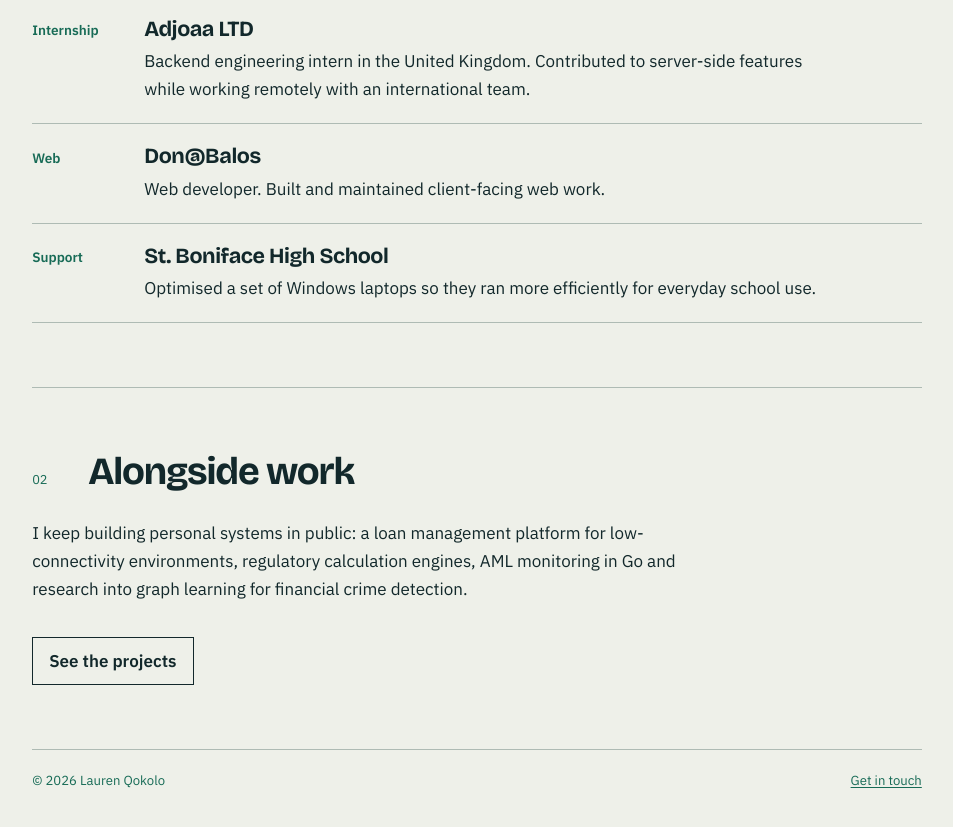
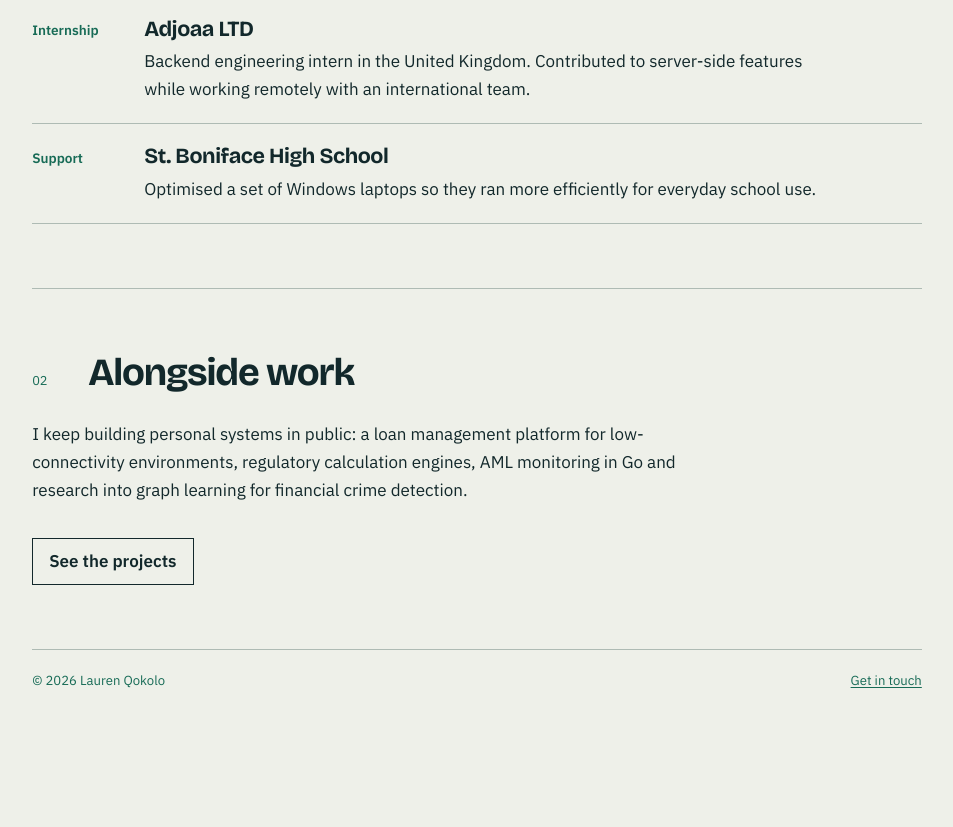
Before and after one commit to DevnProgg/DevnProgg, a plain HTML site: page Pages/work.html in a window 1280 px wide. Shown: the part 942-1769 px from the top of the page, without its empty margins (307-1260 px from the left). After the commit the page ends 1730 px from the top, so only its background shows below. Drawn offline with nearby package versions, Linux system fonts and the light colour scheme.

Commit message:
work update

```diff
--- a/Pages/work.html
+++ b/Pages/work.html
@@ -40,7 +40,6 @@
             <li><span class="ref">Web</span><div><h3>Mileage Tech</h3><p>Web developer in Lesotho. Built and maintained responsive web applications, turning client needs into fast, reliable interfaces.</p></div></li>
             <li><span class="ref">Internship</span><div><h3>Dr Lemoh Gen Trade</h3><p>Full stack software engineer intern in Lesotho. Worked across APIs and databases on the back end and React interfaces on the front.</p></div></li>
             <li><span class="ref">Internship</span><div><h3>Adjoaa LTD</h3><p>Backend engineering intern in the United Kingdom. Contributed to server-side features while working remotely with an international team.</p></div></li>
-            <li><span class="ref">Web</span><div><h3>Don@Balos</h3><p>Web developer. Built and maintained client-facing web work.</p></div></li>
             <li><span class="ref">Support</span><div><h3>St. Boniface High School</h3><p>Optimised a set of Windows laptops so they ran more efficiently for everyday school use.</p></div></li>
           </ul>
         </section>
```
